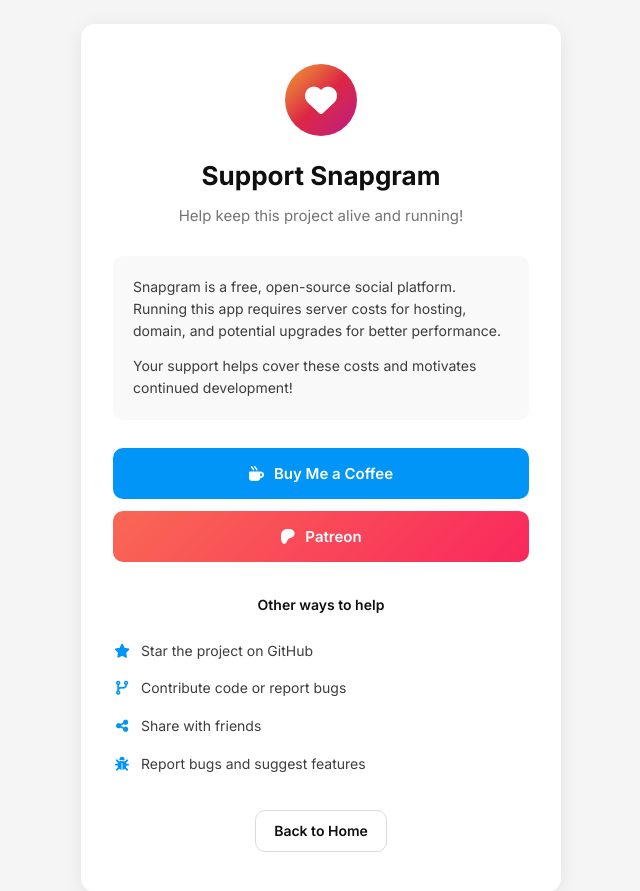
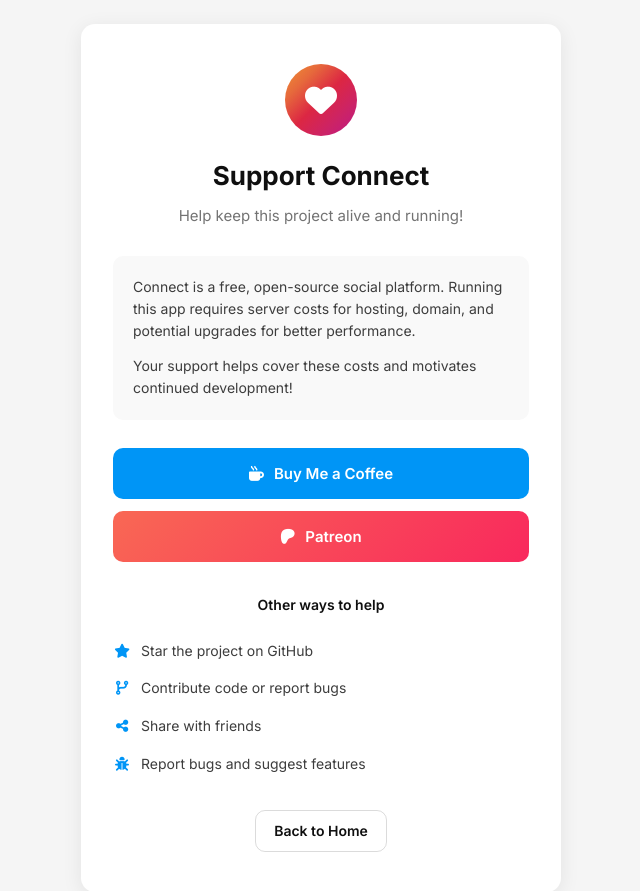
Before and after one commit to kiinshuk/sg, a Django app: page /donate/ in a window 1280 px wide. Shown: the top 891 px of the page, without its empty margins (319-959 px from the left). Run offline with Django 4.2, Linux system fonts and the light colour scheme.

Commit message:
Rename app from Snapgram to Connect

```diff
--- a/templates/auth/login.html
+++ b/templates/auth/login.html
@@ -1,9 +1,9 @@
 {% extends 'base.html' %}
-{% block title %}Log In — Snapgram{% endblock %}
+{% block title %}Log In — Connect{% endblock %}
 {% block content %}
 <div class="auth-container">
   <div class="auth-card">
-    <div class="auth-logo">Snapgram</div>
+    <div class="auth-logo">Connect</div>
     <form method="post" class="auth-form">
       {% csrf_token %}
       {% for field in form %}
--- a/templates/auth/signup.html
+++ b/templates/auth/signup.html
@@ -1,9 +1,9 @@
 {% extends 'base.html' %}
-{% block title %}Sign Up — Snapgram{% endblock %}
+{% block title %}Sign Up — Connect{% endblock %}
 {% block content %}
 <div class="auth-container">
   <div class="auth-card">
-    <div class="auth-logo">Snapgram</div>
+    <div class="auth-logo">Connect</div>
     <p class="auth-tagline">Sign up to see photos and videos from your friends.</p>
     <form method="post" class="auth-form">
       {% csrf_token %}
--- a/templates/base.html
+++ b/templates/base.html
@@ -3,7 +3,7 @@
 <head>
   <meta charset="UTF-8"/>
   <meta name="viewport" content="width=device-width, initial-scale=1.0, maximum-scale=1.0"/>
-  <title>{% block title %}Snapgram{% endblock %}</title>
+  <title>{% block title %}Connect{% endblock %}</title>
   <link rel="stylesheet" href="https://cdnjs.cloudflare.com/ajax/libs/font-awesome/6.5.0/css/all.min.css"/>
   <link href="https://fonts.googleapis.com/css2?family=Inter:wght@300;400;500;600;700&display=swap" rel="stylesheet"/>
   {% load static %}
@@ -32,7 +32,7 @@
   <div class="sidebar-inner">
     <!-- Logo -->
     <div class="sidebar-logo">
-      <a href="{% url 'feed' %}" class="logo-text">Snapgram</a>
+      <a href="{% url 'feed' %}" class="logo-text">Connect</a>
       <button class="sidebar-close-btn" onclick="closeSidebar()"><i class="fa-solid fa-xmark"></i></button>
     </div>
 
@@ -87,7 +87,7 @@
   <button class="topbar-btn" onclick="openSidebar()">
     <i class="fa-solid fa-bars"></i>
   </button>
-  <a href="{% url 'feed' %}" class="topbar-logo">Snapgram</a>
+  <a href="{% url 'feed' %}" class="topbar-logo">Connect</a>
   <div class="topbar-right">
     <button class="topbar-btn" onclick="toggleDark()" title="Toggle dark mode">
       <i class="fa-solid fa-moon" id="topbarDarkIcon"></i>
--- a/templates/chat/conversation.html
+++ b/templates/chat/conversation.html
@@ -1,5 +1,5 @@
 {% extends 'base.html' %}
-{% block title %}{{ other_user.username }} — Snapgram{% endblock %}
+{% block title %}{{ other_user.username }} — Connect{% endblock %}
 {% block content %}
 <div class="chat-layout">
 
--- a/templates/chat/create_group.html
+++ b/templates/chat/create_group.html
@@ -1,5 +1,5 @@
 {% extends 'base.html' %}
-{% block title %}New Group — Snapgram{% endblock %}
+{% block title %}New Group — Connect{% endblock %}
 {% block content %}
 <div class="create-group-container">
   <div class="create-group-card">
--- a/templates/chat/group_conversation.html
+++ b/templates/chat/group_conversation.html
@@ -1,5 +1,5 @@
 {% extends 'base.html' %}
-{% block title %}{{ group.name }} — Snapgram{% endblock %}
+{% block title %}{{ group.name }} — Connect{% endblock %}
 {% block content %}
 <div class="chat-layout">
 
--- a/templates/chat/inbox.html
+++ b/templates/chat/inbox.html
@@ -1,5 +1,5 @@
 {% extends 'base.html' %}
-{% block title %}Messages — Snapgram{% endblock %}
+{% block title %}Messages — Connect{% endblock %}
 {% block content %}
 <div class="inbox-layout">
 
--- a/templates/core/create_post.html
+++ b/templates/core/create_post.html
@@ -1,5 +1,5 @@
 {% extends 'base.html' %}
-{% block title %}New Post — Snapgram{% endblock %}
+{% block title %}New Post — Connect{% endblock %}
 {% block content %}
 <div class="create-post-container">
   <div class="create-post-card">
--- a/templates/core/donate.html
+++ b/templates/core/donate.html
@@ -1,16 +1,16 @@
 {% extends 'base.html' %}
-{% block title %}Support Snapgram{% endblock %}
+{% block title %}Support Connect{% endblock %}
 {% block content %}
 <div class="donate-container">
   <div class="donate-card">
     <div class="donate-icon">
       <i class="fa-solid fa-heart"></i>
     </div>
-    <h1>Support Snapgram</h1>
+    <h1>Support Connect</h1>
     <p class="donate-subtitle">Help keep this project alive and running!</p>
 
     <div class="donate-message">
-      <p>Snapgram is a free, open-source social platform. Running this app requires server costs for hosting, domain, and potential upgrades for better performance.</p>
+      <p>Connect is a free, open-source social platform. Running this app requires server costs for hosting, domain, and potential upgrades for better performance.</p>
       <p>Your support helps cover these costs and motivates continued development!</p>
     </div>
 
--- a/templates/core/edit_profile.html
+++ b/templates/core/edit_profile.html
@@ -1,5 +1,5 @@
 {% extends 'base.html' %}
-{% block title %}Edit Profile — Snapgram{% endblock %}
+{% block title %}Edit Profile — Connect{% endblock %}
 {% block content %}
 <div class="settings-container">
   <div class="settings-card">
--- a/templates/core/explore.html
+++ b/templates/core/explore.html
@@ -1,5 +1,5 @@
 {% extends 'base.html' %}
-{% block title %}Explore — Snapgram{% endblock %}
+{% block title %}Explore — Connect{% endblock %}
 {% block content %}
 <div class="explore-container">
   <h2 class="explore-title">Explore</h2>
--- a/templates/core/feed.html
+++ b/templates/core/feed.html
@@ -1,5 +1,5 @@
 {% extends 'base.html' %}
-{% block title %}Feed — Snapgram{% endblock %}
+{% block title %}Feed — Connect{% endblock %}
 {% block content %}
 <div class="feed-layout">
   <!-- Posts -->
@@ -158,7 +158,7 @@
     {% endif %}
 
     <p class="sidebar-footer-links">
-      © 2026 Snapgram · Built by kinshuk
+      © 2026 Connect · Built by kinshuk
     </p>
   </div>
 </div>
--- a/templates/core/post_detail.html
+++ b/templates/core/post_detail.html
@@ -1,5 +1,5 @@
 {% extends 'base.html' %}
-{% block title %}Post — Snapgram{% endblock %}
+{% block title %}Post — Connect{% endblock %}
 {% block content %}
 <div class="post-detail-container">
   <div class="post-detail-card">
--- a/templates/core/profile.html
+++ b/templates/core/profile.html
@@ -1,5 +1,5 @@
 {% extends 'base.html' %}
-{% block title %}{{ profile_user.username }} — Snapgram{% endblock %}
+{% block title %}{{ profile_user.username }} — Connect{% endblock %}
 {% block content %}
 <div class="profile-container">
   <!-- Profile Header -->
--- a/templates/core/search.html
+++ b/templates/core/search.html
@@ -1,5 +1,5 @@
 {% extends 'base.html' %}
-{% block title %}Search — Snapgram{% endblock %}
+{% block title %}Search — Connect{% endblock %}
 {% block content %}
 <div class="search-container">
   <div class="search-header">
```
